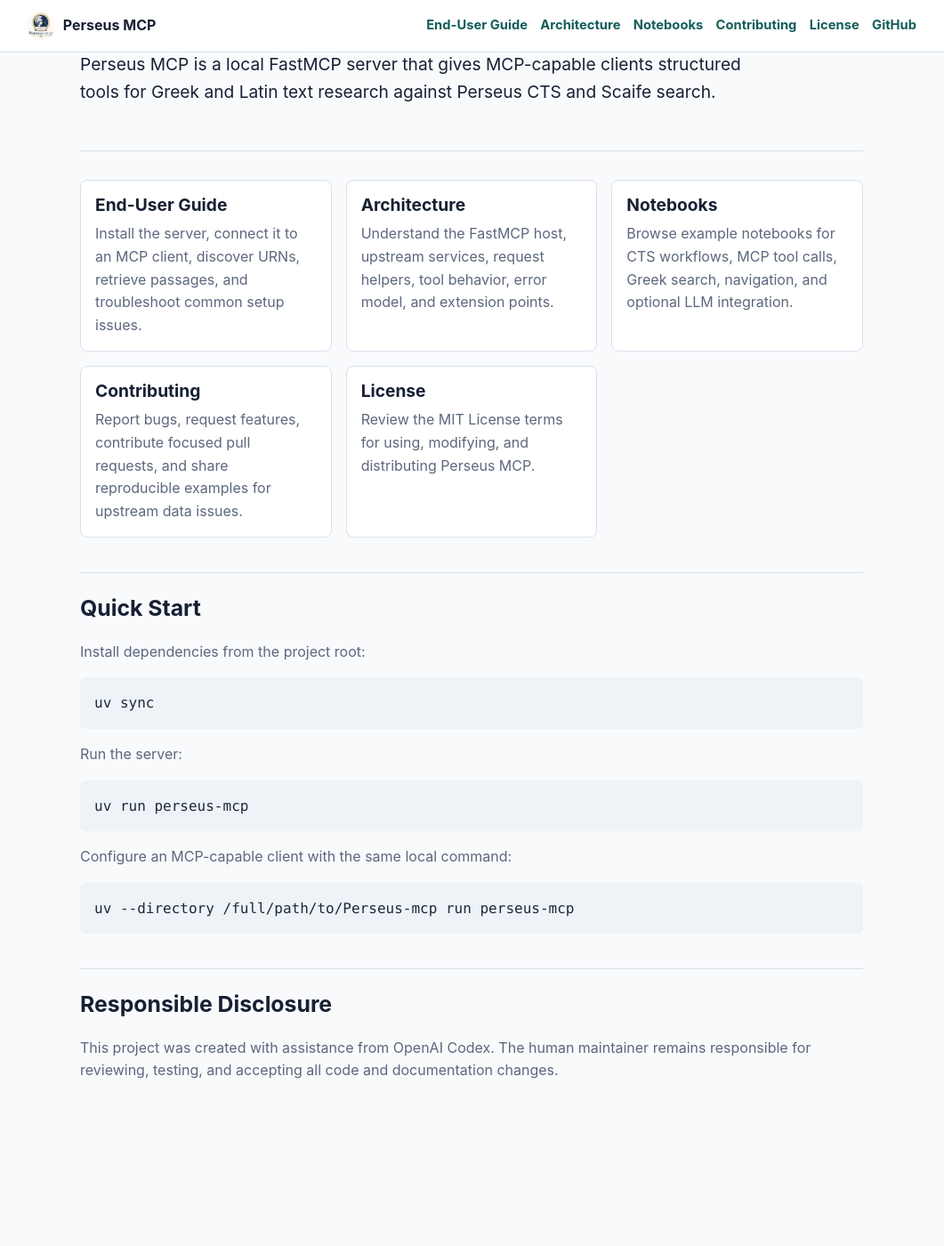
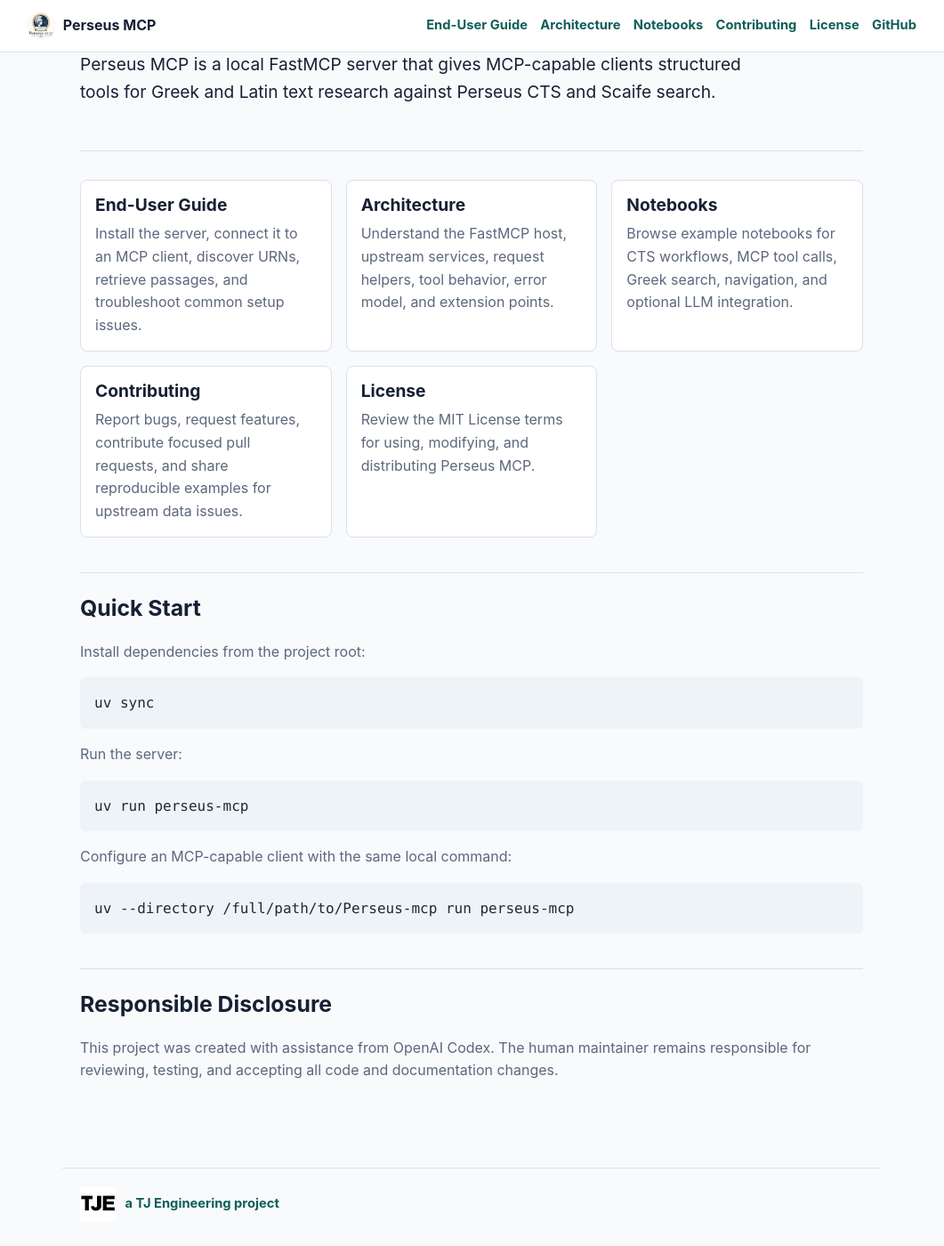
Before and after one commit to tonyjurg/Perseus-mcp, a Jekyll site: the page docs/index.html, which Jekyll copies as it is, in a window 1280 px wide and 1400 px high, scrolled down 325 px. Shown: the whole window at 89% size, without its empty margins (110-1171 px from the left). Built offline with Jekyll 4.4.1, drawn with Linux system fonts in a browser that asks for light colours; before the commit the page ends 1637 px from its top, so only the background shows below that.

Commit message:
Add TJ Engineering credit to documentation site

```diff
--- a/docs/_layouts/default.html
+++ b/docs/_layouts/default.html
@@ -30,5 +30,11 @@
     <main class="page">
       {{ content }}
     </main>
+    <footer class="site-footer">
+      <a class="project-credit" href="https://github.com/TJ-engineering" target="_blank" rel="noopener noreferrer">
+        <img src="{{ '/assets/tje-black.png' | relative_url }}" width="40" height="40" alt="">
+        <span>a TJ Engineering project</span>
+      </a>
+    </footer>
   </body>
 </html>
--- a/docs/assets/css/style.css
+++ b/docs/assets/css/style.css
@@ -87,6 +87,28 @@
   margin: 0 auto;
   max-width: 920px;
   padding: 3rem 1.25rem 5rem;
+}
+
+.site-footer {
+  border-top: 1px solid var(--line);
+  margin: 0 auto;
+  max-width: 920px;
+  padding: 1.25rem;
+}
+
+.project-credit {
+  align-items: center;
+  display: inline-flex;
+  gap: 0.65rem;
+  font-size: 0.92rem;
+  font-weight: 650;
+  text-decoration: none;
+}
+
+.project-credit img {
+  display: block;
+  flex-shrink: 0;
+  object-fit: contain;
 }
 
 .hero {
--- a/docs/index.html
+++ b/docs/index.html
@@ -104,5 +104,11 @@
         </p>
       </section>
     </main>
+    <footer class="site-footer">
+      <a class="project-credit" href="https://github.com/TJ-engineering" target="_blank" rel="noopener noreferrer">
+        <img src="assets/tje-black.png" width="40" height="40" alt="">
+        <span>a TJ Engineering project</span>
+      </a>
+    </footer>
   </body>
 </html>
```
Also changed, not shown: docs/assets/tje-black.png (added).
